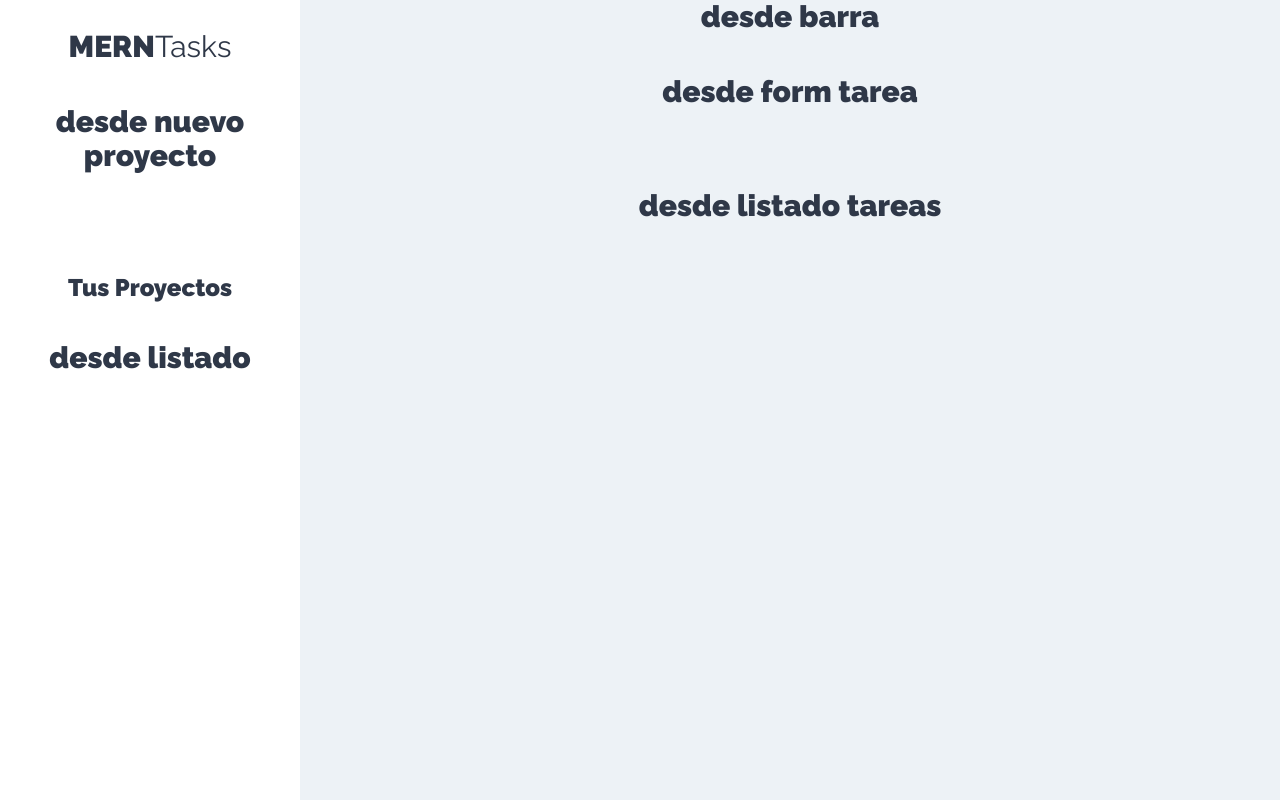
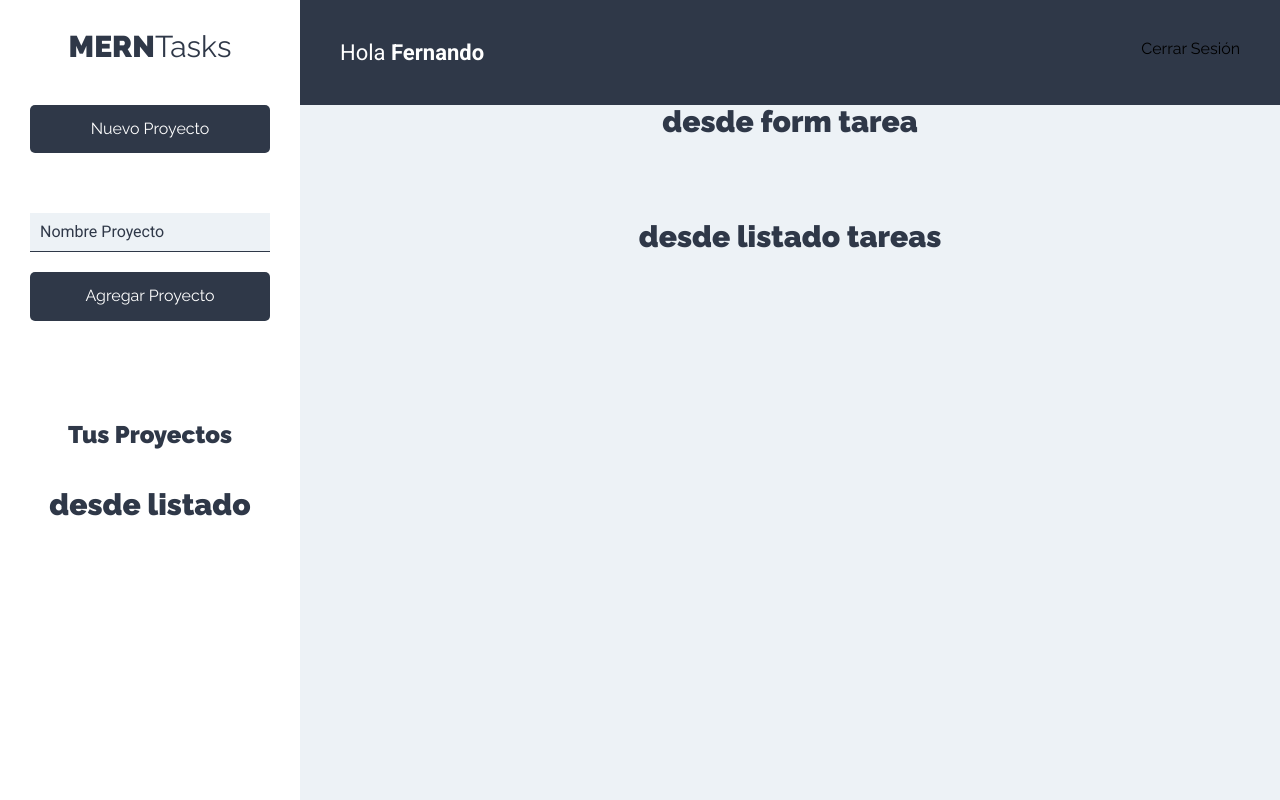
Before and after one commit to johanBautista/MERNTasks-Cliente, a React (Create React App) app: page /proyectos in a window 1280 px wide. Built offline with nearby package versions, Linux system fonts and the light colour scheme.

Commit message:
form nuevoProyecto

```diff
--- a/src/components/layout/Barra.js
+++ b/src/components/layout/Barra.js
@@ -2,9 +2,14 @@ import React from 'react';
 
 const Barra = () => {
   return (
-    <div>
-      <h1>desde barra</h1>
-    </div>
+    <header className="app-header">
+      <p className="nombre-usuario">
+        Hola <span>Fernando </span>
+      </p>
+      <nav className="nav-principal">
+        <button className="btn btn-blank cerrar-sesion">Cerrar Sesión</button>
+      </nav>{' '}
+    </header>
   );
 };
 
--- a/src/components/proyectos/NuevoProyecto.js
+++ b/src/components/proyectos/NuevoProyecto.js
@@ -1,10 +1,51 @@
-import React from 'react';
+import React, { Fragment } from 'react';
+import { useState } from 'react';
 
 const NuevoProyecto = () => {
+  //
+  const [proyecto, guardarProyecto] = useState({
+    nombre: '',
+  });
+
+  //
+  const { nombre } = proyecto;
+
+  //
+  const onChangeProyecto = (e) => {
+    guardarProyecto({
+      ...proyecto,
+      [e.target.name]: e.target.value,
+    });
+  };
+
+  //
+  const onSubmitProyecto = (e) => {
+    e.preventDefault();
+  };
+
   return (
-    <div>
-      <h1>desde nuevo proyecto</h1>
-    </div>
+    <Fragment>
+      <button type="button" className="btn btn-block btn-primario">
+        Nuevo Proyecto
+      </button>
+
+      <form className="formulario-nuevo-proyecto" onSubmit={onSubmitProyecto}>
+        <input
+          type="text"
+          className="input-text"
+          placeholder="Nombre Proyecto"
+          name="nombre"
+          value={nombre}
+          onChange={onChangeProyecto}
+        />
+
+        <input
+          type="submit"
+          className="btn btn-primario btn-block"
+          value="Agregar Proyecto"
+        />
+      </form>
+    </Fragment>
   );
 };
 
```
